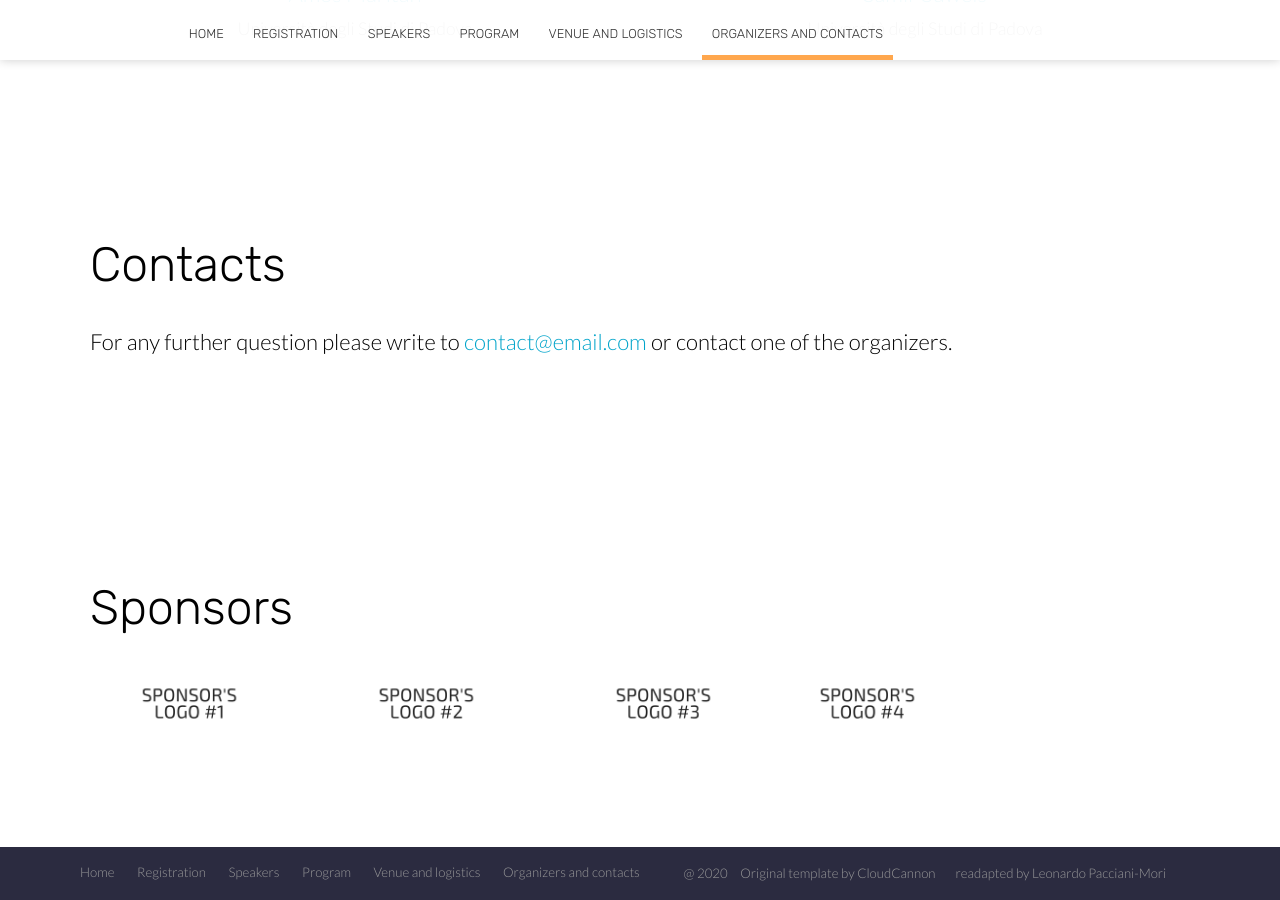
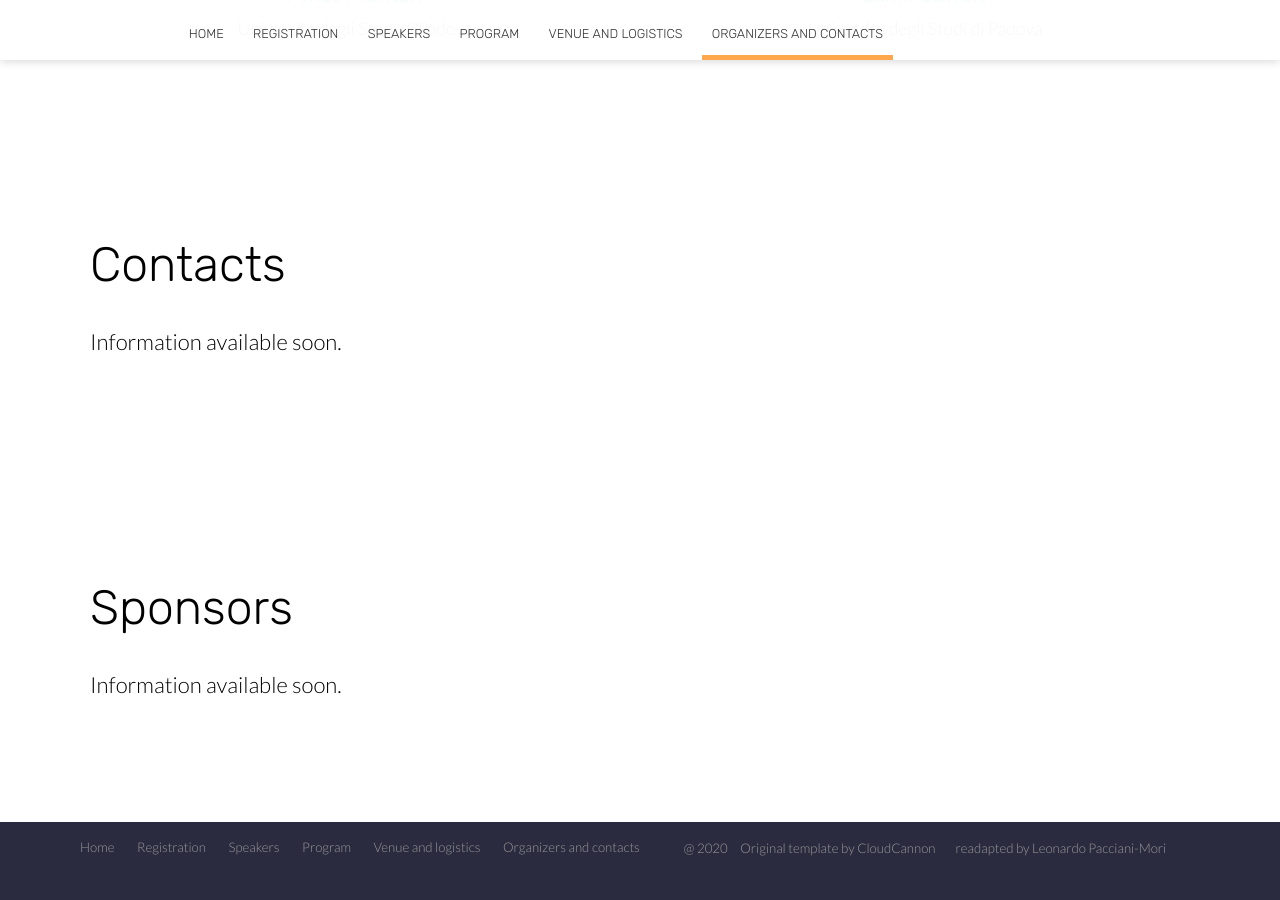
Before and after one commit to liphlab/SMEEB2020, a Jekyll site: the page built from organizers.html, in a window 1280 px wide and 900 px high, scrolled down 1585 px. Built offline with Jekyll 4.4.1, drawn with Linux system fonts in a browser that asks for light colours; nearby versions of some CDN libraries; after the commit the page ends 2460 px from its top, so only the background shows below that.

Commit message:
Contacts+sponsors

```diff
--- a/organizers.html
+++ b/organizers.html
@@ -33,7 +33,8 @@ image: /images/ponte_consafelzi.jpg
 		<div class="container flex">
 			<div class="text">
 				<h2 class="editable">Contacts</h2>
-				<p>For any further question please write to <a href="mailto:contact@email.com">contact@email.com</a> or contact one of the organizers.</p>
+				<p>Information available soon.</p>
+				<!--<p>For any further question please write to <a href="mailto:contact@email.com">contact@email.com</a> or contact one of the organizers.</p>-->
 			</div>
 		</div>
 	</section>
@@ -43,12 +44,13 @@ image: /images/ponte_consafelzi.jpg
 			<div class="container flex">
 				<div class="text">
 					<h2 class="editable">Sponsors</h2>
-					<img src="../images/sponsorLogo1.png" alt="Sponsor 1" width="200">
+					<p>Information available soon.</p>
+					<!--<img src="../images/sponsorLogo1.png" alt="Sponsor 1" width="200">
 					&nbsp; &nbsp; &nbsp; &nbsp;
 					<img src="../images/sponsorLogo2.png" alt="Sponsor 2" width="200">
 					&nbsp; &nbsp; &nbsp; &nbsp;
 					<img src="../images/sponsorLogo3.png" alt="Sponsor 3" width="200">
-					<img src="../images/sponsorLogo4.png" alt="Sponsor 4" width="200">
+					<img src="../images/sponsorLogo4.png" alt="Sponsor 4" width="200">-->
 				</div>
 			</div>
 		</section>
```
